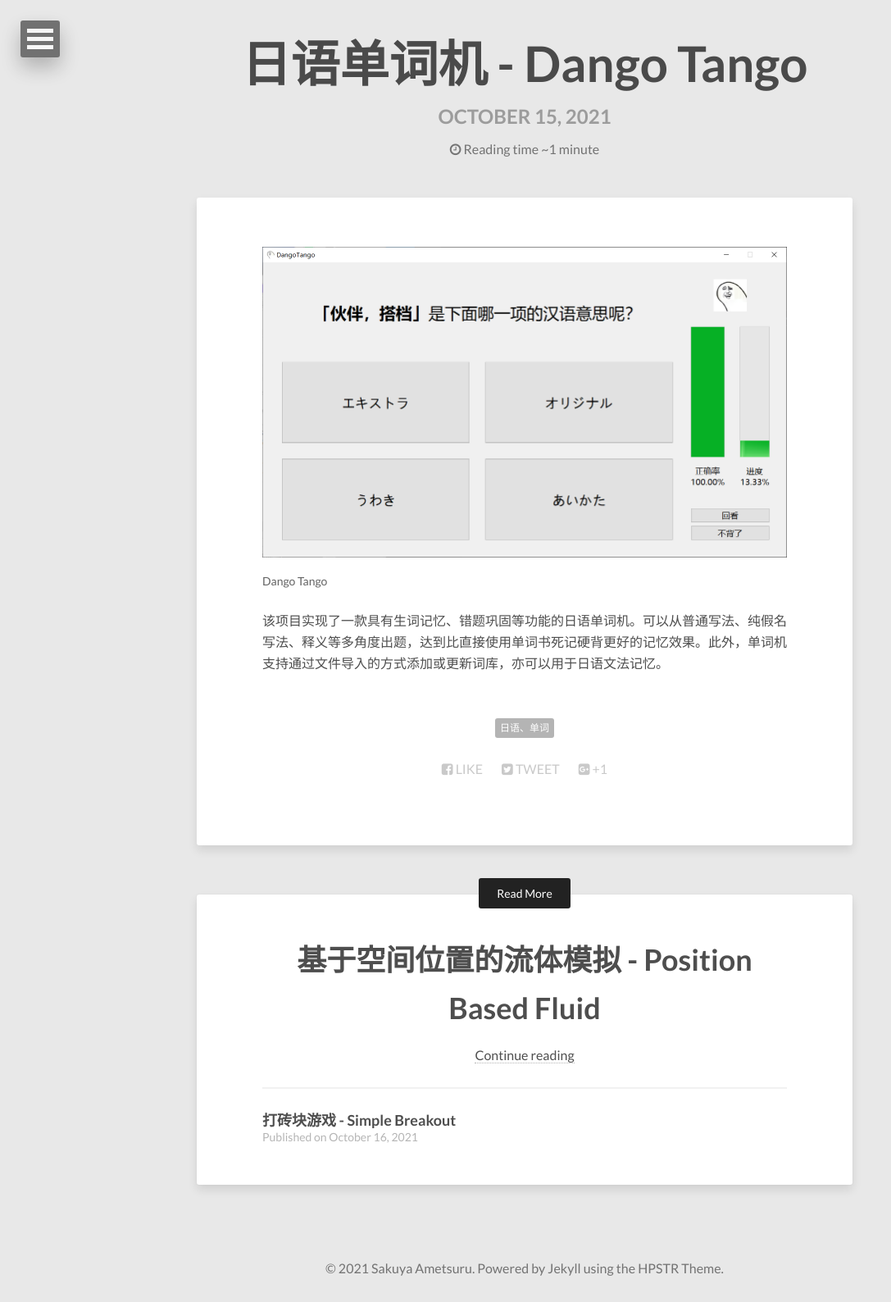
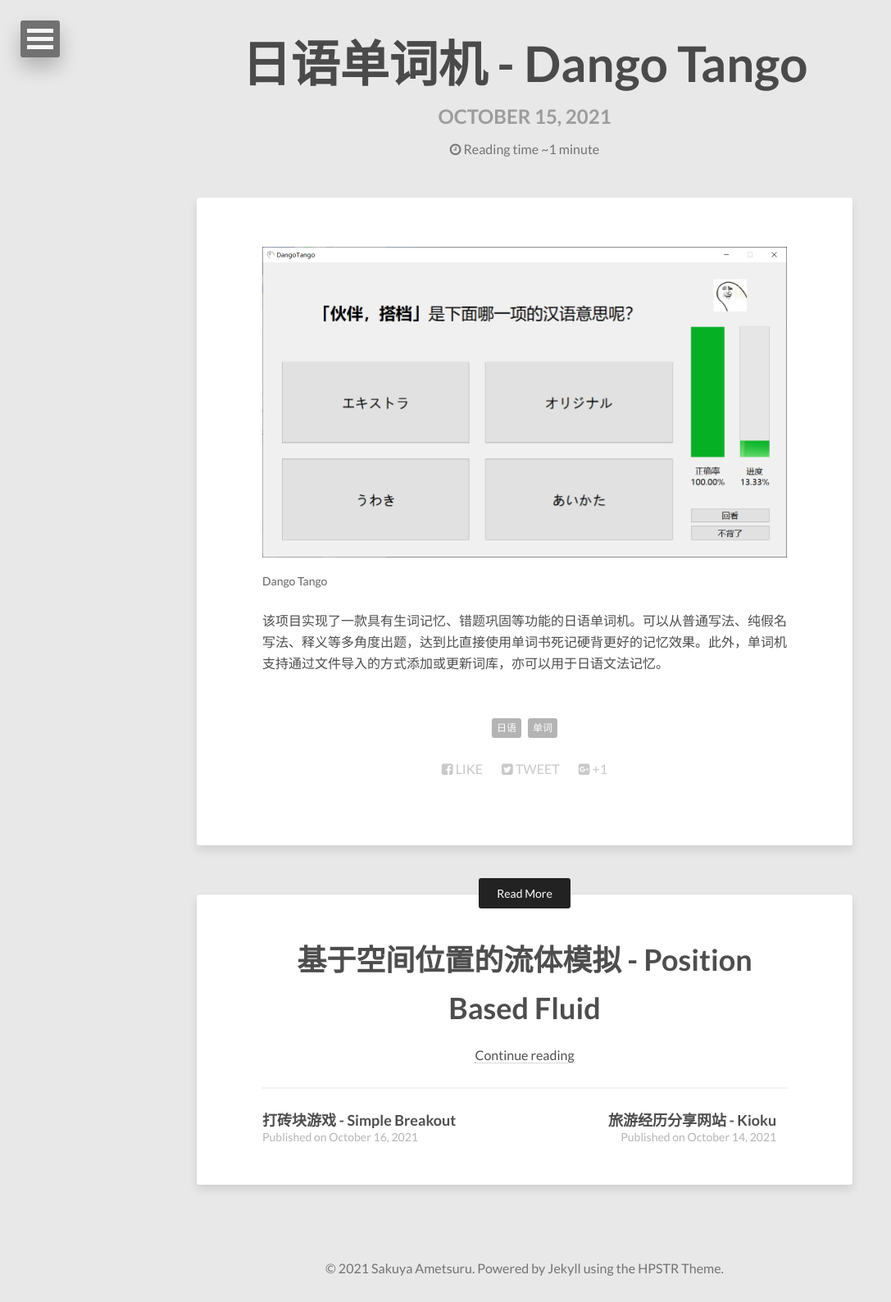
Before and after one commit to hexiaozhidi/hexiaozhidi.github.io, a Jekyll site: the page built from _posts/2021-10-15-Dango Tango.md, in a window 1280 px wide. Shown: the whole page at 82% size, without its empty margins (0-1087 px from the left). Built offline with Jekyll 4.4.1, drawn with Linux system fonts in a browser that asks for light colours; nearby versions of some CDN libraries.

Commit message:
增加Kioku，修改favicon，修改tags，添加thumb

```diff
--- /dev/null
+++ b/_posts/2021-10-14-Kioku.md
@@ -0,0 +1,16 @@
+---
+layout: post
+title: "旅游经历分享网站 - Kioku"
+description: ""
+tags: [Web, 全栈]
+---
+
+<figure>
+	<a href="/images/kioku/kioku.png"><img src="/images/kioku/kioku.png" alt=""></a>
+	<figcaption>Kioku</figcaption>
+</figure>
+
+
+这是一个基于Node.js开发的旅游景点测评网站，快来用它分享你的旅途记忆吧！
+
+网址：kioku-2021.herokuapp.com
--- a/_posts/2021-10-15-Dango Tango.md
+++ b/_posts/2021-10-15-Dango Tango.md
@@ -2,7 +2,7 @@
 layout: post
 title: "日语单词机 - Dango Tango"
 description: ""
-tags: [日语、单词]
+tags: [日语, 单词]
 ---
 
 <figure>
--- a/index.html
+++ b/index.html
@@ -2,10 +2,11 @@
 layout: post-index
 title: Sakuya's Blog
 description: 热爱科学，热爱美学。
-tags: [Jekyll, theme, themes, responsive, blog, modern]
+tags: []
 comments: false
 image:
   feature: toruta.png
+  thumb: toruta_thumb.png
   credit:
   creditlink:
 ---
```
Also changed, not shown: _posts/2021-10-17-Position Based Fluid.md (+1 -1 lines), favicon.ico, favicon.png, images/toruta_thumb.png (added), 1 other file.
